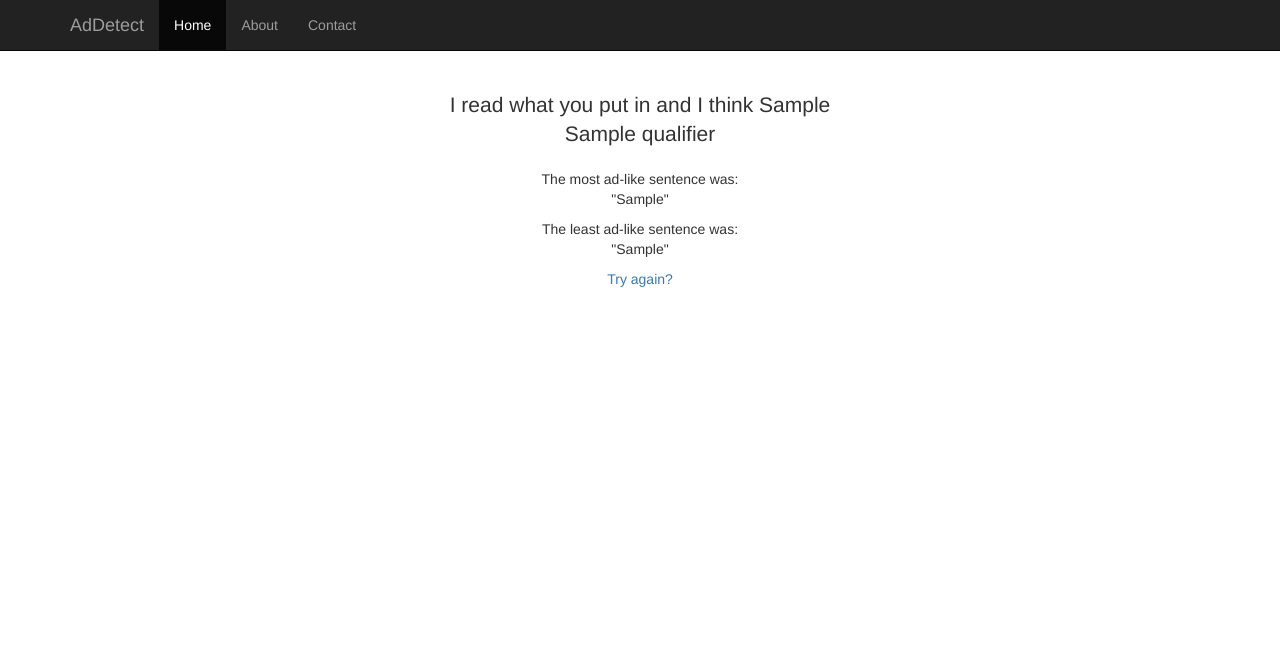
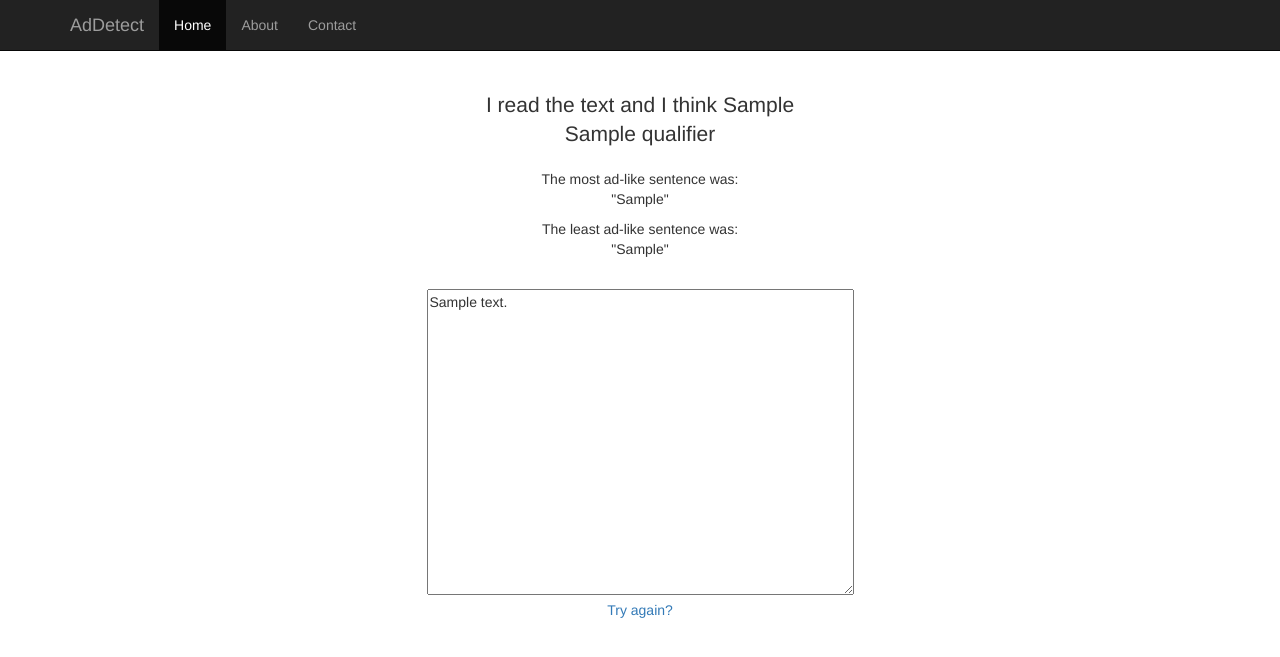
Before and after one commit to CStephenson970/AdDetector, a Flask app: template app/AdDetector/templates/output_page.html in a window 1280 px wide. Shown: the top 657 px of the page. Run offline with Flask 2, Linux system fonts and the light colour scheme; the template is opened without the code that fills it: most values are stand-ins (such as "Sample title", 1, 10 or a date in 2020); parts of the project's set-up code (start-up, migrations or seed data) failed here and were passed over; some libraries are stand-ins or nearby versions.

Commit message:
Add processed text box to output page

```diff
--- a/app/AdDetector/templates/output_page.html
+++ b/app/AdDetector/templates/output_page.html
@@ -46,14 +46,17 @@
 
           <div class="container">
             <div class="starter-template">
-              <p class="lead">I read what you put in and I think {{result_str}}<br>
+              <p class="lead">I read the text and I think {{result_str}}<br>
               {{qualifier}}</p>
               <p>The most ad-like sentence was:<br>
               "{{most_ad_like}}"</p>
               <p>The least ad-like sentence was:<br>
               "{{least_ad_like}}"</p>
               </p>
-            <a href="http://localhost:5000/">Try again?</a>
+              <br>
+              <textarea rows="15" cols="50" id="text_input" name='text_input'>{{processed_text}}</textarea>
+              <br>
+              <a href="http://localhost:5000/">Try again?</a>
             </div>
 
             <script src="https://code.jquery.com/jquery-1.10.2.min.js"></script>
--- a/app/AdDetector/views.py
+++ b/app/AdDetector/views.py
@@ -71,5 +71,6 @@ def get_output():
     page_html = render_template("output_page.html",result_str=result_str,
                                 qualifier=qualifier,
                                 most_ad_like=worst,
-                                least_ad_like=best)
+                                least_ad_like=best,
+                                processed_text=article_text)
     return page_html
```
